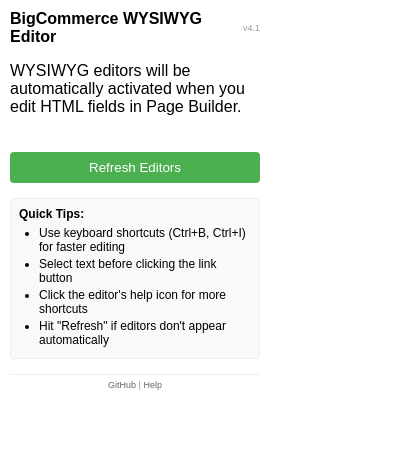
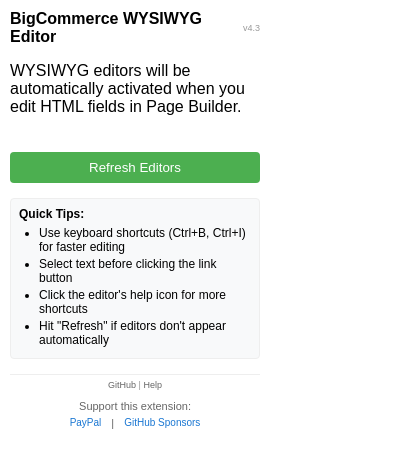
Before and after one commit to CripterHack/bigcommerce-wysiwyg-extension, a browser extension: page popup.html in a window 400 px wide. Drawn offline with Linux system fonts and the light colour scheme.

Commit message:
feat: update extension to version 4.3 and add support links
Add support section with donation links and update version references

```diff
--- a/popup.html
+++ b/popup.html
@@ -96,13 +96,33 @@
     .tips-list li {
       margin-bottom: 3px;
     }
+    .support-section {
+      margin-top: 10px;
+      font-size: 11px;
+      text-align: center;
+      color: #666;
+    }
+    .support-links {
+      display: flex;
+      justify-content: center;
+      gap: 10px;
+      margin-top: 5px;
+    }
+    .support-link {
+      color: #1976d2;
+      text-decoration: none;
+      font-size: 10px;
+    }
+    .support-link:hover {
+      text-decoration: underline;
+    }
   </style>
 </head>
 <body>
   <header>
     <h2 id="main-heading">
       BigCommerce WYSIWYG Editor
-      <span class="version" aria-label="Version 4.1">v4.1</span>
+      <span class="version" aria-label="Version 4.3">v4.3</span>
     </h2>
   </header>
 
@@ -124,9 +144,16 @@
 
   <footer class="footer">
     <nav aria-label="Extension Resources">
-      <a href="https://github.com/user/bigcommerce-wysiwyg-extension" target="_blank" rel="noopener noreferrer" class="help-link" aria-label="GitHub Repository">GitHub</a> |
+      <a href="https://github.com/CripterHack/bigcommerce-wysiwyg-extension" target="_blank" rel="noopener noreferrer" class="help-link" aria-label="GitHub Repository">GitHub</a> |
       <a href="#" id="help-link" class="help-link" aria-label="Help and Troubleshooting">Help</a>
     </nav>
+    <div class="support-section">
+      <div>Support this extension:</div>
+      <div class="support-links">
+        <a href="http://paypal.com/paypalme/cripterhack" target="_blank" rel="noopener noreferrer" class="support-link" aria-label="Support via PayPal">PayPal</a> |
+        <a href="https://github.com/sponsors/CripterHack" target="_blank" rel="noopener noreferrer" class="support-link" aria-label="Become a GitHub Sponsor">GitHub Sponsors</a>
+      </div>
+    </div>
   </footer>
 
   <div id="debug-info" class="visually-hidden" aria-hidden="true"></div>
```
Also changed, not shown: manifest.json, 1 other file.
